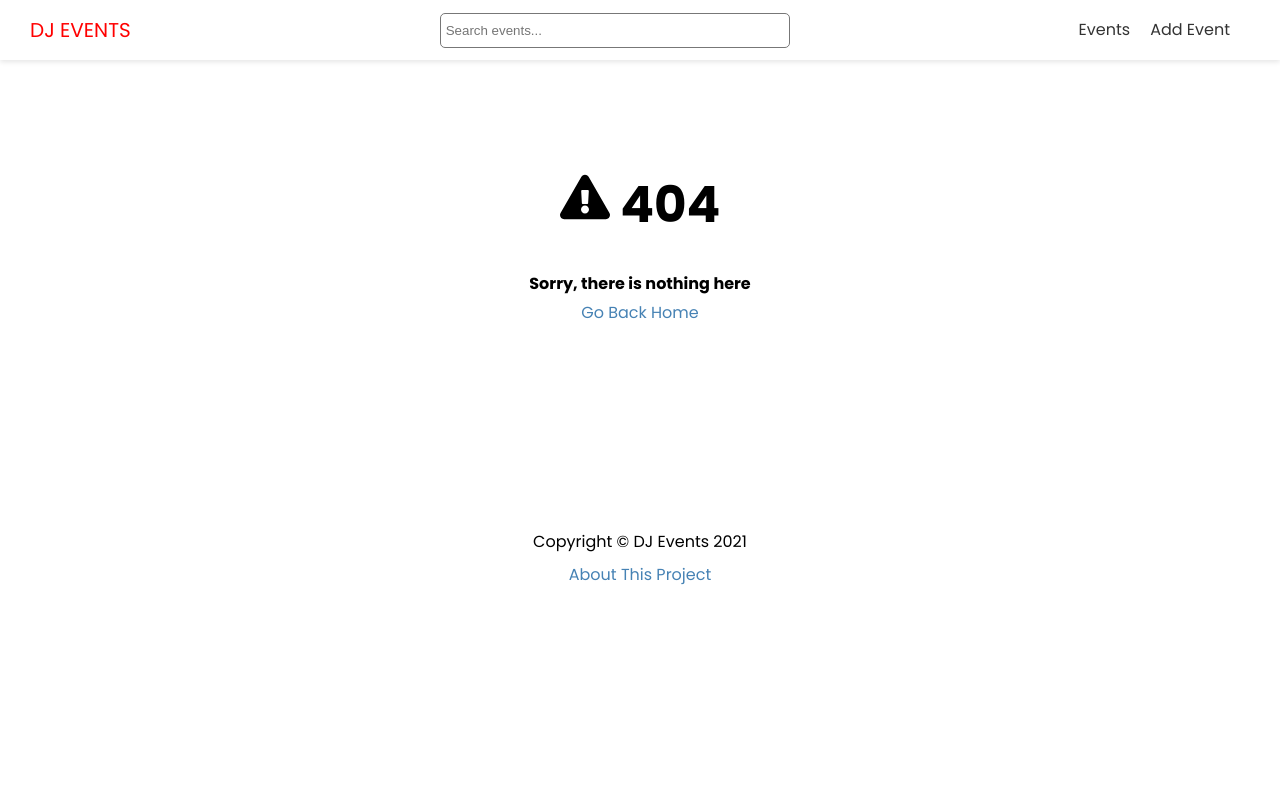
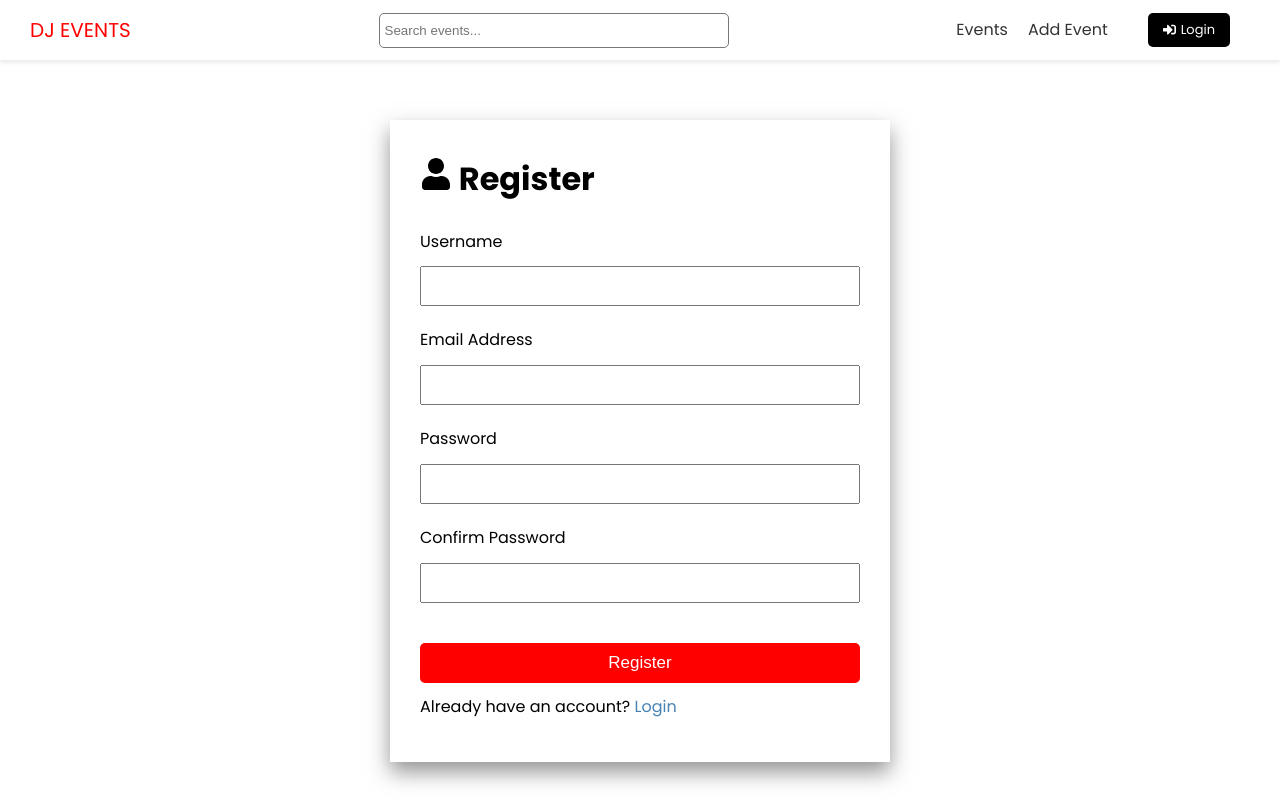
Before and after one commit to KristijanStosic/dj-events-frontend, a Next.js app: page /account/register in a window 1280 px wide. Before the commit this address had no page. Shown: the top 800 px of the page. Built offline with nearby package versions, Linux system fonts and the light colour scheme.

Commit message:
Login and Register Pages

```diff
--- a/components/Header.js
+++ b/components/Header.js
@@ -1,3 +1,4 @@
+import { FaSignInAlt, FaSignOutAlt } from 'react-icons/fa'
 import Link from 'next/link'
 import Search from './Search'
 import styles from '@/styles/Header.module.css'
@@ -25,6 +26,13 @@
               <a>Add Event</a>
             </Link>
           </li>
+          <li>
+            <Link href='/account/login'>
+              <a className='btn-secondary btn-icon'>
+                <FaSignInAlt /> Login
+              </a>
+            </Link>
+          </li>
         </ul>
       </nav>
     </header>
--- /dev/null
+++ b/pages/account/register.js
@@ -0,0 +1,78 @@
+import { FaUser } from 'react-icons/fa'
+import { ToastContainer, toast } from 'react-toastify'
+import { useState, useEffect, useContext } from 'react'
+import Link from 'next/link'
+import Layout from '@/components/Layout'
+import styles from '@/styles/AuthForm.module.css'
+import 'react-toastify/dist/ReactToastify.css'
+
+export default function RegisterPage() {
+  const [username, setUsername] = useState('')
+  const [email, setEmail] = useState('')
+  const [password, setPassword] = useState('')
+  const [passwordConfirm, setPasswordConfirm] = useState('')
+
+  const handleSubmit = (e) => {
+    e.preventDefault()
+
+    if (password !== passwordConfirm) {
+      toast.error('Passwords do not match')
+      return
+    }
+
+    console.log({ username, email, password })
+  }
+
+  return (
+    <Layout title='User Registration'>
+      <div className={styles.auth}>
+        <h1>
+          <FaUser /> Register
+        </h1>
+        <ToastContainer theme='colored' autoClose='2500' />
+        <form onSubmit={handleSubmit}>
+          <div>
+            <label htmlFor='username'>Username</label>
+            <input
+              type='text'
+              id='username'
+              value={username}
+              onChange={(e) => setUsername(e.target.value)}
+            />
+          </div>
+          <div>
+            <label htmlFor='email'>Email Address</label>
+            <input
+              type='email'
+              id='email'
+              value={email}
+              onChange={(e) => setEmail(e.target.value)}
+            />
+          </div>
+          <div>
+            <label htmlFor='password'>Password</label>
+            <input
+              type='password'
+              id='password'
+              value={password}
+              onChange={(e) => setPassword(e.target.value)}
+            />
+          </div>
+          <div>
+            <label htmlFor='passwordConfirm'>Confirm Password</label>
+            <input
+              type='password'
+              id='passwordConfirm'
+              value={passwordConfirm}
+              onChange={(e) => setPasswordConfirm(e.target.value)}
+            />
+          </div>
+          <input type='submit' value='Register' className='btn' />
+        </form>
+        <p>
+          Already have an account? <Link href='/account/login'>Login</Link>
+        </p>
+      </div>
+    </Layout>
+  )
+}
--- /dev/null
+++ b/styles/AuthForm.module.css
@@ -0,0 +1,31 @@
+.auth {
+  max-width: 500px;
+  margin: auto;
+  padding: 30px;
+  box-shadow: 0px 10px 20px 0px rgba(50, 50, 50, 0.52);
+}
+
+.auth label {
+  display: block;
+  margin-bottom: 10px;
+}
+
+.auth input[type='text'],
+.auth input[type='email'],
+.auth input[type='password'] {
+  display: block;
+  width: 100%;
+  height: 40px;
+  padding: 5px;
+  font-size: 18px;
+}
+
+.auth input[type='submit'] {
+  margin-top: 20px;
+  width: 100%;
+  font-size: 17px;
+}
+
+.auth div {
+  margin-bottom: 20px;
+}
```
Also changed, not shown: pages/account/login.js (added, +52 -0 lines).
